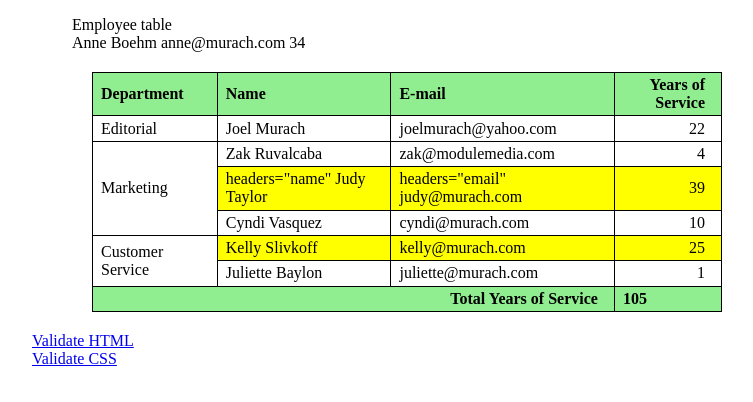
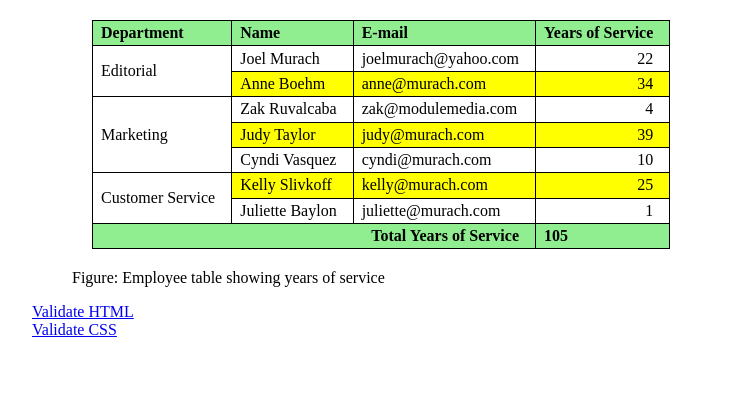
Before and after one commit to TylerET/Activity3, a plain HTML site: page Thomas-Activity3.html in a window 1280 px wide. Shown: the whole page, without its empty margins (233-986 px from the left). Drawn offline with Linux system fonts and the light colour scheme.

Commit message:
Add files via upload

```diff
--- a/Thomas-Activity3.html
+++ b/Thomas-Activity3.html
@@ -10,14 +10,13 @@
 
   <body>
     <figure>
-      <figcaption>Employee table</figcaption>
       <table>
         <thead>
           <tr>
             <th id="dept">Department</th>
             <th id="name">Name</th>
             <th id="email">E-mail</th>
-            <th id='years'class="right">Years of Service</th>
+            <th id="years" class="right">Years of Service</th>
           </tr>
         </thead>
         <tbody>
@@ -25,48 +24,51 @@
             <td headers="dept" rowspan="2" class="deptCol">Editorial</td>
             <td headers="name">Joel Murach</td>
             <td headers="email">joelmurach@yahoo.com</td>
-            <td headers='years' class="right">22</td>
+            <td headers="years" class="right">22</td>
           </tr>
           <tr>
-            <tdheaders="name">Anne Boehm</tdheaders=>
-            <tdheaders="email">anne@murach.com</tdheaders=>
-            <tdheaders='years' class="right">34</tdheaders=>
+            <td headers="name">Anne Boehm</td>
+            <td headers="email">anne@murach.com</td>
+            <td headers="years" class="right">34</td>
           </tr>
           <tr>
             <td headers="dept" rowspan="3" class="deptCol">Marketing</td>
             <td headers="name">Zak Ruvalcaba</td>
             <td headers="email">zak@modulemedia.com</td>
-            <td headers='years' class="right">4</td>
+            <td headers="years" class="right">4</td>
           </tr>
           <tr>
-            <td>headers="name" Judy Taylor</td>
-            <td>headers="email" judy@murach.com</td>
-            <td headers='years' class="right">39</td>
+            <td headers="name">Judy Taylor</td>
+            <td headers="email">judy@murach.com</td>
+            <td headers="years" class="right">39</td>
           </tr>
           <tr>
             <td headers="name">Cyndi Vasquez</td>
             <td headers="email">cyndi@murach.com</td>
-            <td headers='years' class="right">10</td>
+            <td headers="years" class="right">10</td>
           </tr>
           <tr>
             <td headers="dept" rowspan="2" class="deptCol">Customer Service</td>
-            <td headers="name" >Kelly Slivkoff</td>
-            <td headers="email" >kelly@murach.com</td>
-            <td headers='years' class="right">25</td>
+            <td headers="name">Kelly Slivkoff</td>
+            <td headers="email">kelly@murach.com</td>
+            <td headers="years" class="right">25</td>
           </tr>
           <tr>
             <td headers="name">Juliette Baylon</td>
             <td headers="email">juliette@murach.com</td>
-            <td headers='years' class="right">1</td>
+            <td headers="years" class="right">1</td>
           </tr>
         </tbody>
         <tfoot>
           <tr>
-            <th id="totalYears" colspan="3" class="right">Total Years of Service</th>
+            <th id="totalYears" colspan="3" class="right">
+              Total Years of Service
+            </th>
             <th headers="totalYears">105</th>
           </tr>
         </tfoot>
       </table>
+      <figcaption>Figure: Employee table showing years of service</figcaption>
     </figure>
 
     <footer>
```
Also changed, not shown: index.html (+18 -16 lines).
